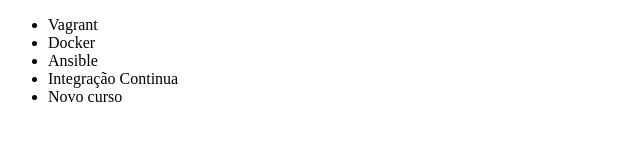
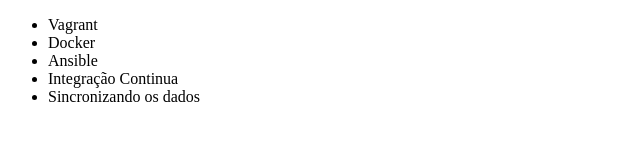
Before and after one commit to felipevt/alura-git, a plain HTML site: page index.html in a window 1280 px wide. Shown: the whole page, without its empty margins (0-640 px from the left). Drawn offline with Linux system fonts and the light colour scheme.

Commit message:
Alterando os cursos

```diff
--- a/index.html
+++ b/index.html
@@ -10,7 +10,7 @@
         <li>Docker</li>
         <li>Ansible</li>
         <li>Integração Continua</li>
-        <li>Novo curso</li>
+        <li>Sincronizando os dados</li>
     </ul>
 </body>
 </html>
```
